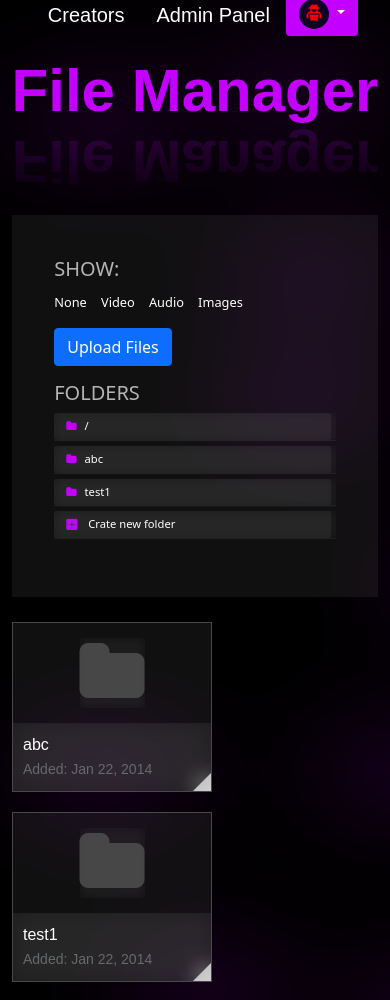
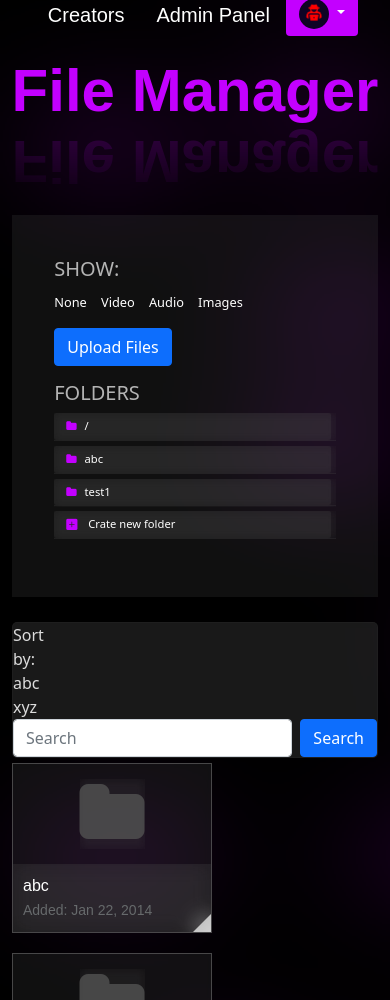
Before and after one commit to Spectixen-Network/STXN-WEBv0, a PHP site: page /fileManager.php in a window 390 px wide. Shown: the part 122-1122 px from the top of the page. Run offline with PHP 8.4, Linux system fonts and the light colour scheme; a user stored in the database is signed in; data comes from the database, SQL or seed files in the repository; some libraries are stand-ins or nearby versions.

Commit message:
Začátek file topbaru
Udělal jsem začátek.. uplný holý nic. Nav baru v files

```diff
--- a/css/style.css
+++ b/css/style.css
@@ -483,3 +483,14 @@ a:hover {
     backdrop-filter: blur(10px);
     padding: 0;
 }
+
+#topBarInFileManager{
+    background-color: rgba(83, 83, 83, 0.3);
+    backdrop-filter: blur(10px);
+    padding: 0;
+    text-align: left;
+    color: gainsboro;
+    border-radius: 5px;
+    border:rgba(83, 83, 83, 0.1) 1px solid;
+    margin-bottom: 5px;
+}
--- a/fileManager.php
+++ b/fileManager.php
@@ -24,7 +24,27 @@ $basePath = $_SERVER["DOCUMENT_ROOT"] . "/user/" . $_SESSION["UID"] . "/files/";
     <div class="row">
         <?php ibox($basePath); ?>
         <div class="col-lg-10">
-            <div>
+            <div class="container-fluid" id="topBarInFileManager">
+                <div class="row">
+                    <div class="col-1">
+                        <div class="row">
+                            <span class="col-5">
+                                <a>Sort by:</a>
+                            </span>
+                            <span class="col-3">
+                                <a>abc</a>
+                            </span>
+                            <span class="col-3">
+                                <a>xyz</a>
+                            </span>
+                        </div>
+                    </div>
+                    <form class="col-md-2 d-flex">
+                        <input class="form-control me-2" type="text" placeholder="Search">
+                        <button class="btn btn-primary" type="button">Search</button>
+                    </form>
+                </div>
+            </div>
                 <?php
                 if (isset($_GET["dir"]))
                 {
```
Also changed, not shown: user/2/files/cumsocks.png (added), user/2/files/porno.txt (added), 1 other file.
